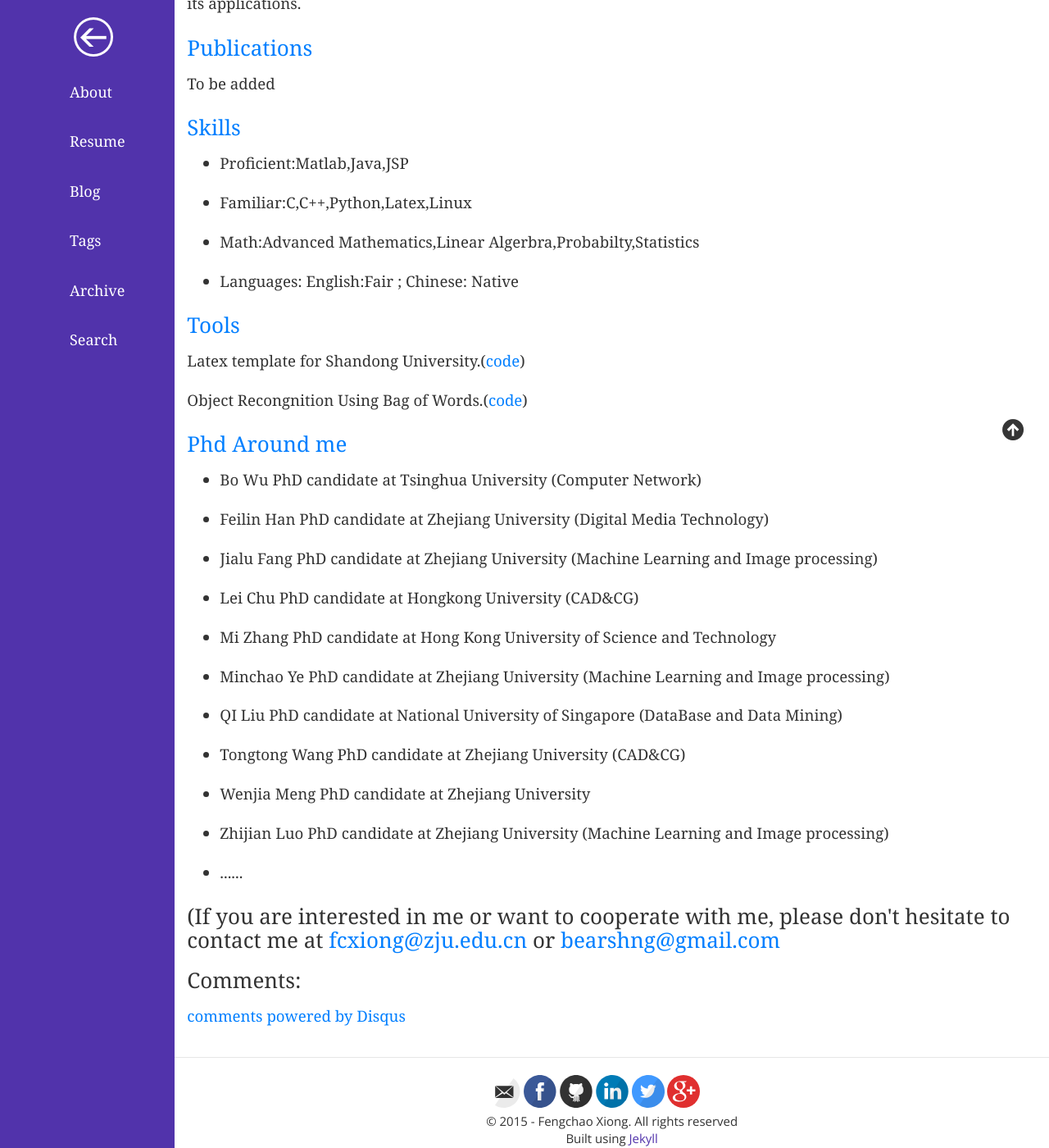
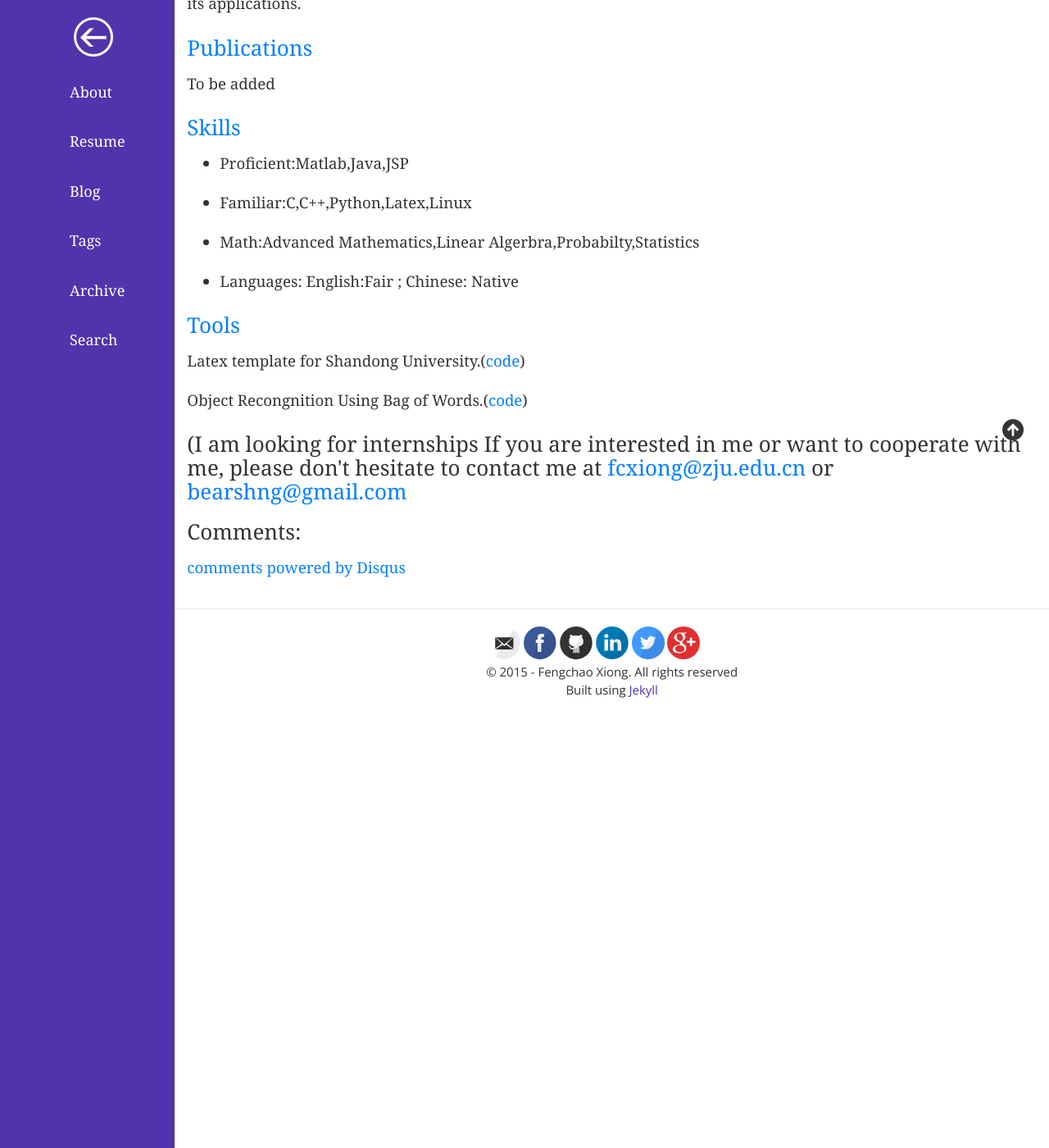
Before and after one commit to bearshng/xiongfuli, a Jekyll site: the page built from about/index.md, in a window 1280 px wide and 1400 px high, scrolled down 749 px. Shown: the whole window at 82% size. Built offline with Jekyll 4.4.1, drawn with Linux system fonts in a browser that asks for light colours; comment, search, counter and statistics services are not loaded.

Commit message:
reomove phd around me items

```diff
--- a/about/index.md
+++ b/about/index.md
@@ -46,24 +46,8 @@ Caoguangbiao main building Room 424 ,Computing Intelligence Lab,Hangzhou, 310027
 
 <p>Latex template for Shandong University.(<a href="https://github.com/bearshng/code/tree/master/SDUDesignLatex">code</a>)</p>
 <p>Object Recongnition Using Bag of Words.(<a href="https://github.com/bearshng/code/tree/master/object%20Recongnition">code</a>)</p>
-<h3>
-<a id="friends" class="anchor"  aria-hidden="true" name="Friends"><span class="octicon octicon-link"></span>Phd Around me </a></h3>
 
-<ul>
-<li>Bo Wu PhD candidate at   Tsinghua University    (Computer Network)</li>
-<li>Feilin Han PhD candidate at   Zhejiang University (Digital Media Technology) </li>
-<li>Jialu Fang PhD candidate at   Zhejiang University  (Machine Learning and Image processing)</li>
-<li>Lei Chu PhD candidate at Hongkong University    (CAD&amp;CG)</li>
-<li>Mi Zhang PhD candidate  at   Hong Kong University of Science and Technology</li>
-<li>Minchao Ye PhD candidate at Zhejiang University    (Machine Learning and Image processing)</li>
-<li>QI Liu PhD candidate  at National University of Singapore    (DataBase and Data Mining)</li>
-<li>Tongtong Wang PhD candidate at   Zhejiang University (CAD&amp;CG)</li>
-<li>Wenjia Meng PhD candidate at   Zhejiang University</li>
-<li>Zhijian Luo PhD candidate at Zhejiang University    (Machine Learning and Image processing)</li>
-<li>......
-</li>
-</ul>
-<h3>(If you are interested in me or want to cooperate  with me, please don't hesitate to contact me at <a href="mailto:fcxiong@zju.edu.cn">fcxiong@zju.edu.cn</a> or <a href="mailto:bearshng@gmail.com">bearshng@gmail.com</a></h3>
+<h3>(I am looking for internships If you are interested in me or want to cooperate  with me, please don't hesitate to contact me at <a href="mailto:fcxiong@zju.edu.cn">fcxiong@zju.edu.cn</a> or <a href="mailto:bearshng@gmail.com">bearshng@gmail.com</a></h3>
 
 ### Comments:
 
```
